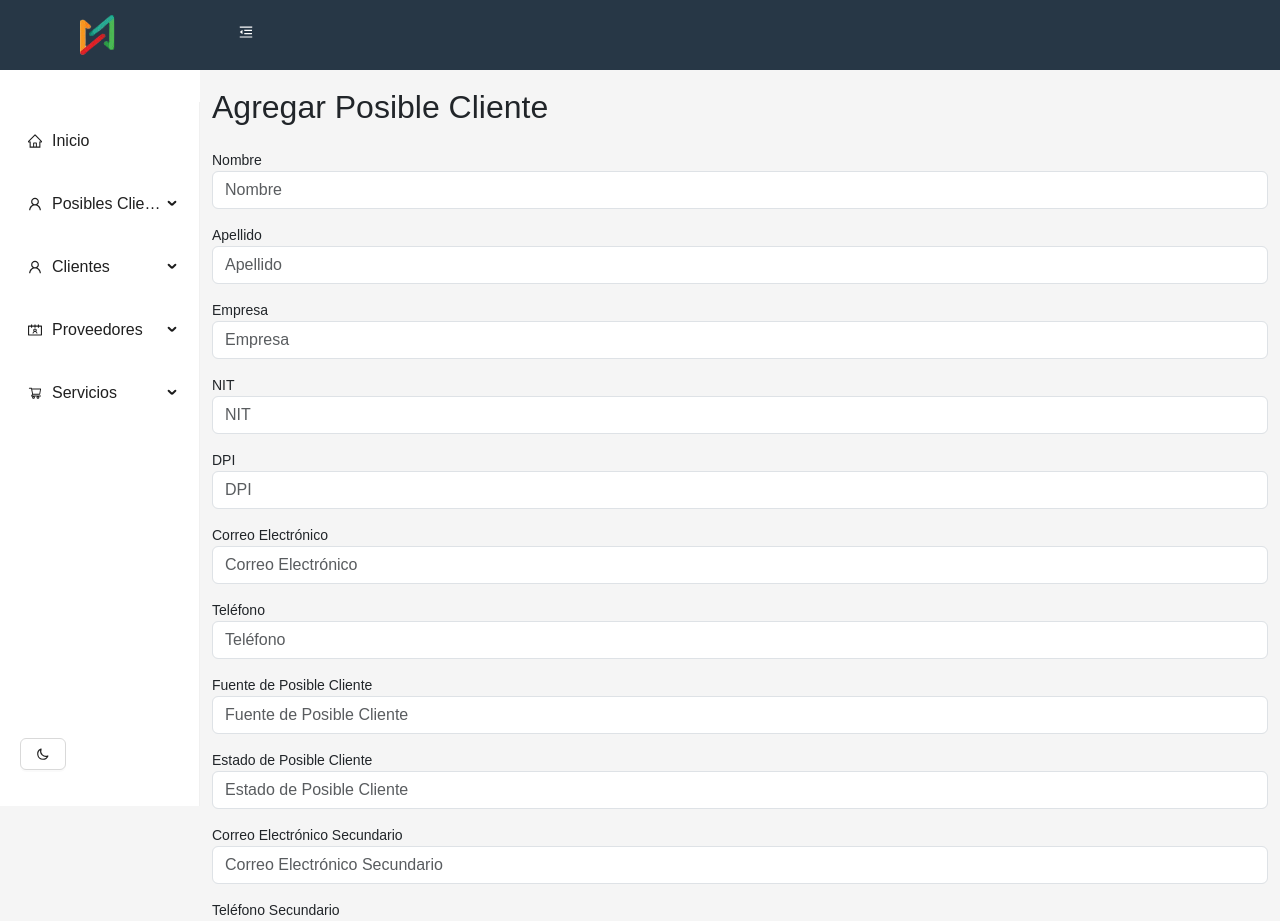
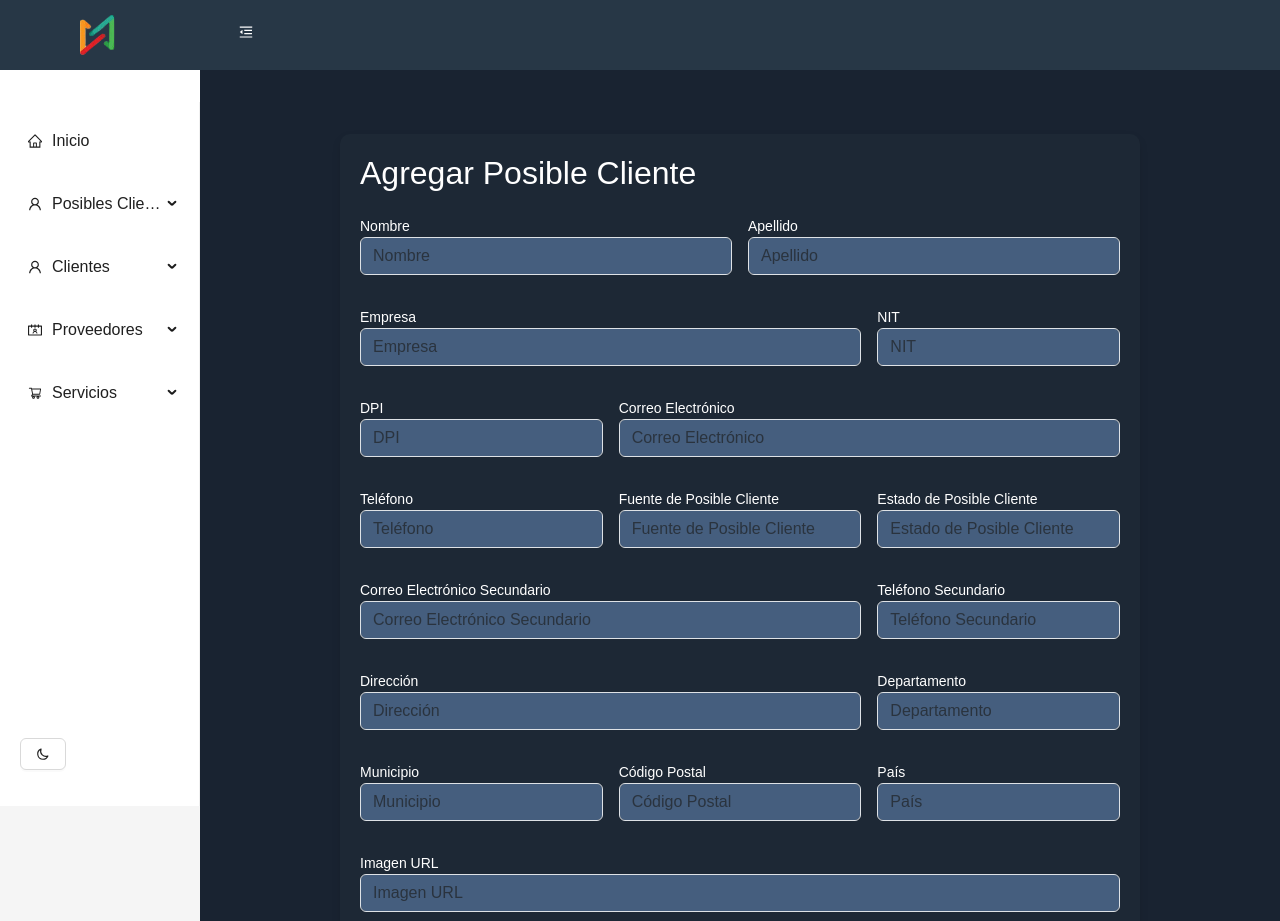
Before and after one commit to Ever-IG/crmqweba, a React (Vite) app in the folder vite-project/: page /NuevoPosibleCliente in a window 1280 px wide. Shown: the top 921 px of the page. Built offline with nearby package versions, Linux system fonts and the light colour scheme.

Commit message:
Disenio Nuevo Posible Cliente
Disenio Nuevo Posible Cliente

```diff
--- a/vite-project/src/Components/NuevoPosibleCliente.jsx
+++ b/vite-project/src/Components/NuevoPosibleCliente.jsx
@@ -91,11 +91,14 @@ function NuevoPosibleCliente() {
     };
 
     return (
-        <div className="container mt-4">
+
+        <div className="NuevoPosibleCliente">
+        <div className="form-container">
             <ToastContainer />
             <h2 className="mb-4">Agregar Posible Cliente</h2>
-            <form onSubmit={handleSubmit} className="mb-4">
+            <form onSubmit={handleSubmit} className="row g-3">
                 {/* Input fields for all the columns */}
+                <div className="col-md-6">
                 <div className="form-group mb-3">
                     <label htmlFor="POC_nombre">Nombre</label>
                     <input
@@ -108,6 +111,8 @@ function NuevoPosibleCliente() {
                         onChange={handleChange}
                     />
                 </div>
+                </div>
+                <div className="col-md-6">
                 <div className="form-group mb-3">
                     <label htmlFor="POC_apellido">Apellido</label>
                     <input
@@ -120,6 +125,8 @@ function NuevoPosibleCliente() {
                         onChange={handleChange}
                     />
                 </div>
+                </div>
+                <div className="col-md-8">
                 <div className="form-group mb-3">
                     <label htmlFor="POC_empresa">Empresa</label>
                     <input
@@ -132,6 +139,8 @@ function NuevoPosibleCliente() {
                         onChange={handleChange}
                     />
                 </div>
+                </div>
+                <div className="col-md-4">
                 <div className="form-group mb-3">
                     <label htmlFor="POC_nit">NIT</label>
                     <input
@@ -144,6 +153,8 @@ function NuevoPosibleCliente() {
                         onChange={handleChange}
                     />
                 </div>
+                </div>
+                <div className="col-md-4">
                 <div className="form-group mb-3">
                     <label htmlFor="POC_dpi">DPI</label>
                     <input
@@ -156,6 +167,8 @@ function NuevoPosibleCliente() {
                         onChange={handleChange}
                     />
                 </div>
+                </div>
+                <div className="col-md-8">
                 <div className="form-group mb-3">
                     <label htmlFor="POC_correo_electronico">Correo Electrónico</label>
                     <input
@@ -168,6 +181,8 @@ function NuevoPosibleCliente() {
                         onChange={handleChange}
                     />
                 </div>
+                </div>
+                <div className="col-md-4">
                 <div className="form-group mb-3">
                     <label htmlFor="POC_telefono">Teléfono</label>
                     <input
@@ -182,6 +197,8 @@ function NuevoPosibleCliente() {
                         title="Número de teléfono de 8 dígitos"
                     />
                 </div>
+                </div>
+                <div className="col-md-4">
                 <div className="form-group mb-3">
                     <label htmlFor="POC_fuente_de_posible_cliente">Fuente de Posible Cliente</label>
                     <input
@@ -194,6 +211,8 @@ function NuevoPosibleCliente() {
                         onChange={handleChange}
                     />
                 </div>
+                </div>
+                <div className="col-md-4">
                 <div className="form-group mb-3">
                     <label htmlFor="POC_estado_de_posible_cliente">Estado de Posible Cliente</label>
                     <input
@@ -206,6 +225,8 @@ function NuevoPosibleCliente() {
                         onChange={handleChange}
                     />
                 </div>
+                </div>
+                <div className="col-md-8">
                 <div className="form-group mb-3">
                     <label htmlFor="POC_correo_electronico_secundario">Correo Electrónico Secundario</label>
                     <input
@@ -218,6 +239,8 @@ function NuevoPosibleCliente() {
                         onChange={handleChange}
                     />
                 </div>
+                </div>
+                <div className="col-md-4">
                 <div className="form-group mb-3">
                     <label htmlFor="POC_telefono_secundario">Teléfono Secundario</label>
                     <input
@@ -232,6 +255,8 @@ function NuevoPosibleCliente() {
                         title="Número de teléfono de 8 dígitos"
                     />
                 </div>
+                </div>
+                <div className="col-md-8">
                 <div className="form-group mb-3">
                     <label htmlFor="POC_direccion">Dirección</label>
                     <input
@@ -244,6 +269,8 @@ function NuevoPosibleCliente() {
                         onChange={handleChange}
                     />
                 </div>
+                </div>
+                <div className="col-md-4">
                 <div className="form-group mb-3">
                     <label htmlFor="POC_departamento">Departamento</label>
                     <input
@@ -256,6 +283,8 @@ function NuevoPosibleCliente() {
                         onChange={handleChange}
                     />
                 </div>
+                </div>
+                <div className="col-md-4">
                 <div className="form-group mb-3">
                     <label htmlFor="POC_municipio">Municipio</label>
                     <input
@@ -268,6 +297,8 @@ function NuevoPosibleCliente() {
                         onChange={handleChange}
                     />
                 </div>
+                </div>
+                <div className="col-md-4">
                 <div className="form-group mb-3">
                     <label htmlFor="POC_codigo_postal">Código Postal</label>
                     <input
@@ -280,6 +311,8 @@ function NuevoPosibleCliente() {
                         onChange={handleChange}
                     />
                 </div>
+                </div>
+                <div className="col-md-4">
                 <div className="form-group mb-3">
                     <label htmlFor="POC_pais">País</label>
                     <input
@@ -292,6 +325,8 @@ function NuevoPosibleCliente() {
                         onChange={handleChange}
                     />
                 </div>
+                </div>
+                <div className="col-md-12">
                 <div className="form-group mb-3">
                     <label htmlFor="POC_imagenurl">Imagen URL</label>
                     <input
@@ -303,9 +338,12 @@ function NuevoPosibleCliente() {
                         value={newPosibleCliente.POC_imagenurl}
                         onChange={handleChange}
                     />
+                </div></div>
+                <div className="col-md-4">
+                    <button type="submit" className="btn btn-primary">Agregar Posible Cliente</button>
                 </div>
-                <button type="submit" className="btn btn-primary">Agregar Posible Cliente</button>
             </form>
+        </div>
         </div>
     );
 }
--- a/vite-project/src/index.css
+++ b/vite-project/src/index.css
@@ -69,6 +69,7 @@
 .form-container {
   /*background-color: #ffffff;*/
   background-color: #1D2835;
+  color: #fff;
   padding: 20px;
   margin: 40px auto;
   max-width: 800px;
@@ -100,13 +101,14 @@ a {
 .Servicios{
 background-color: #fff;
 padding: 30px;
+}
 
-}
 .Clientes{
   background-color: #fff;
   padding: 30px;
 }
-.NuevoCliente{
+
+.NuevoCliente, .NuevoPosibleCliente{
   /*background-color: #fff;*/
   background-color: #192331;
 
```
Also changed, not shown: 6 other files (tests, documents, lock files or other folders).
